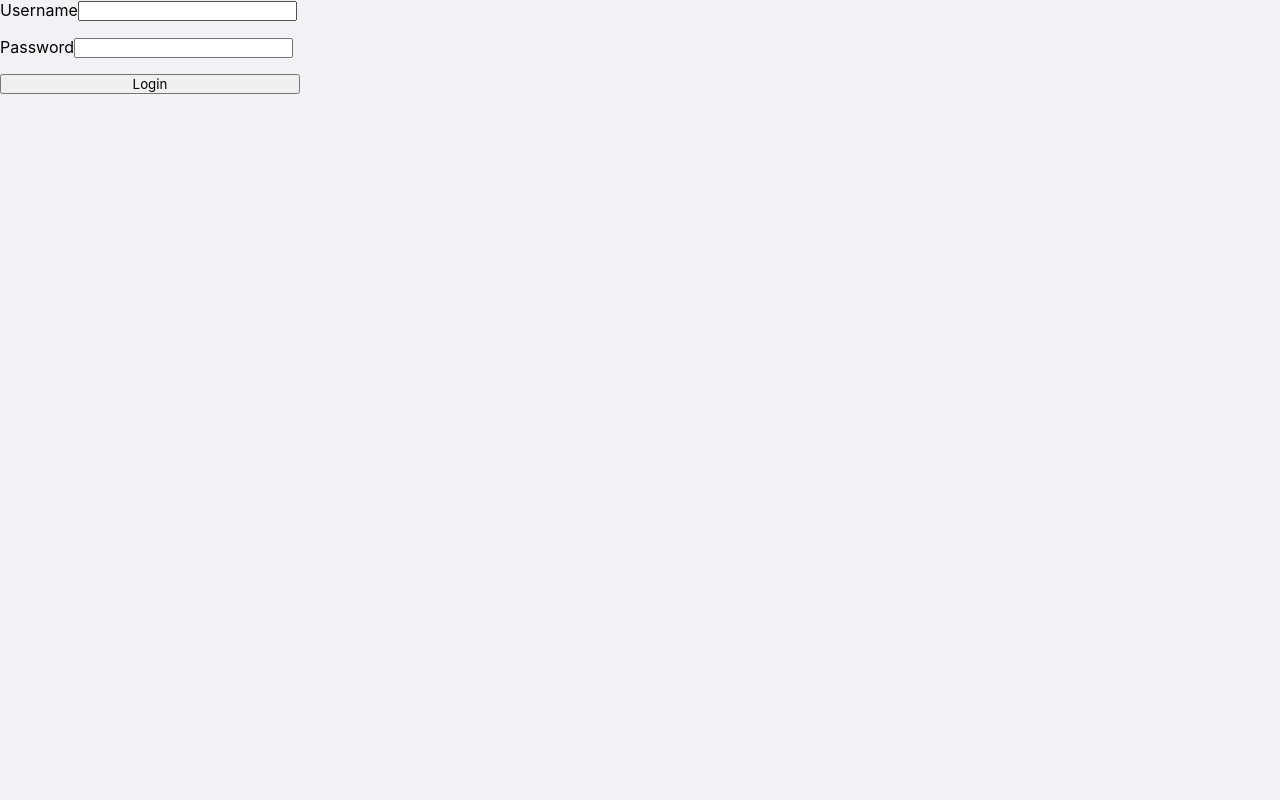
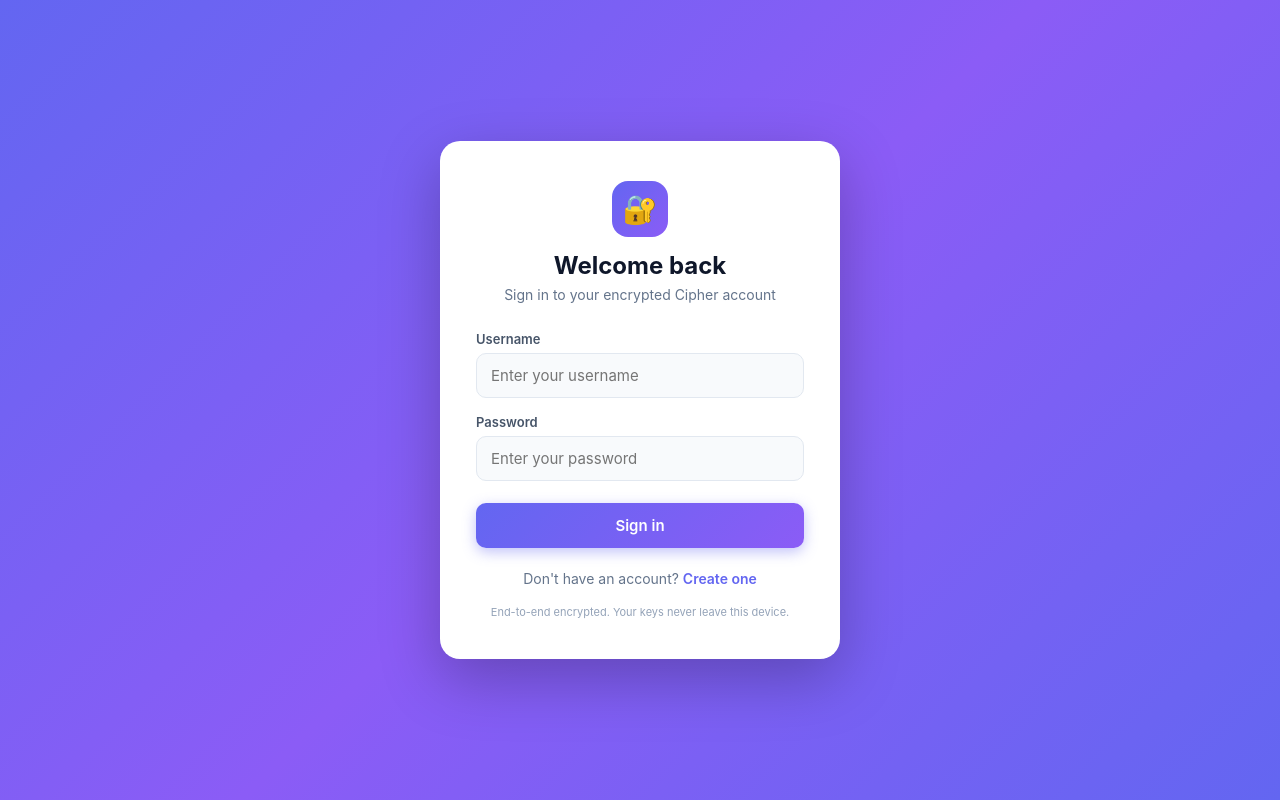
Before and after one commit to 88subarno88/cypher, a React (Vite) app in the folder client/: page /login in a window 1280 px wide. Built offline with nearby package versions, Linux system fonts and the light colour scheme.

Commit message:
added better ui for register and login page

```diff
--- a/client/src/pages/login.tsx
+++ b/client/src/pages/login.tsx
@@ -1,8 +1,6 @@
 import { useState } from "react";
-import { useNavigate } from "react-router-dom";
+import { useNavigate, Link } from "react-router-dom";
 import { useKeyPair } from "../hooks/usekeypair";
-import Button from "../components/ui/button";
-import Input from "../components/ui/input";
 import { login } from "../api/auth"; // calls POST /auth/login
 import { useMyStore } from "../store/authStore";
 
@@ -11,51 +9,39 @@
   const [password, setPassword] = useState<string>("");
   const [isLoading, setIsLoading] = useState<boolean>(false);
   const [error, setError] = useState<string | null>(null);
+  const [focused, setFocused] = useState<string | null>(null);
 
   const navigate = useNavigate();
   const { loadKeyPair } = useKeyPair();
-
   const { setTokens, setUser, logout } = useMyStore();
 
   const handleSubmit = async (e: React.FormEvent) => {
     e.preventDefault();
-
     if (!username || !password) {
       setError("Username and password are required.");
       return;
     }
-
     setIsLoading(true);
     setError(null);
-
     try {
       const authResponse = await login({ username, password });
       console.log("Server login successful");
-
       setTokens(authResponse.accessToken, authResponse.refreshToken);
       setUser(authResponse.user);
 
       const success = await loadKeyPair(password);
-
       if (!success) {
-        // Password matched the server but not the stored key
-        // This can happen if the user registered on a different device
-        // or if IndexedDB was cleared
         setError("Could not restore encryption keys. Try re-registering.");
-        // Undo the token storage — do not leave the user half-logged-in
         logout();
         setIsLoading(false);
         return;
       }
       console.log("Private key restored into cryptoStore");
-
       navigate("/chat");
     } catch (err: any) {
       if (err?.response?.status === 401) {
-        // Server returned 401 — wrong username or password
         setError("Invalid username or password.");
       } else if (err?.response?.status === 429) {
-        // Server returned 429 — too many attempts (rate limiter, Day 9)
         setError("Too many login attempts. Please wait a minute.");
       } else {
         setError("Login failed. Please try again.");
@@ -66,47 +52,193 @@
     }
   };
 
+  const inputStyle = (name: string) => ({
+    width: "100%",
+    padding: "12px 14px",
+    fontSize: "15px",
+    borderRadius: "10px",
+    border: `1.5px solid ${focused === name ? "#6366F1" : "#e2e8f0"}`,
+    outline: "none",
+    background: "#f8fafc",
+    color: "#0f172a",
+    transition: "border-color 0.15s, box-shadow 0.15s",
+    boxShadow: focused === name ? "0 0 0 3px rgba(99,102,241,0.15)" : "none",
+    boxSizing: "border-box" as const,
+  });
+
+  const labelStyle = {
+    display: "block",
+    fontSize: "13px",
+    fontWeight: 600,
+    color: "#475569",
+    marginBottom: "6px",
+  };
+
   return (
-    <form
-      onSubmit={handleSubmit}
+    <div
       style={{
+        minHeight: "100vh",
+        width: "100vw",
         display: "flex",
-        flexDirection: "column",
-        maxWidth: "300px",
-        gap: "1rem",
+        alignItems: "center",
+        justifyContent: "center",
+        background:
+          "linear-gradient(135deg, #6366F1 0%, #8B5CF6 50%, #6366F1 100%)",
+        padding: "20px",
+        boxSizing: "border-box",
       }}
     >
+      <div
+        style={{
+          width: "100%",
+          maxWidth: "400px",
+          background: "#fff",
+          borderRadius: "20px",
+          padding: "40px 36px",
+          boxShadow: "0 20px 60px rgba(0,0,0,0.25)",
+        }}
+      >
+        {/* Brand */}
+        <div style={{ textAlign: "center", marginBottom: "28px" }}>
+          <div
+            style={{
+              width: 56,
+              height: 56,
+              borderRadius: "16px",
+              background: "linear-gradient(135deg, #6366F1, #8B5CF6)",
+              display: "flex",
+              alignItems: "center",
+              justifyContent: "center",
+              margin: "0 auto 14px",
+              fontSize: 28,
+            }}
+          >
+            🔐
+          </div>
+          <h1
+            style={{
+              margin: 0,
+              fontSize: "24px",
+              fontWeight: 700,
+              color: "#0f172a",
+            }}
+          >
+            Welcome back
+          </h1>
+          <p style={{ margin: "6px 0 0", fontSize: "14px", color: "#64748b" }}>
+            Sign in to your encrypted Cipher account
+          </p>
+        </div>
+
         {error && (
-        <div style={{ color: "red", padding: "10px", border: "1px solid red" }}>
-          {error}
+          <div
+            style={{
+              background: "#fef2f2",
+              color: "#991b1b",
+              padding: "11px 14px",
+              borderRadius: "10px",
+              fontSize: "13px",
+              marginBottom: "18px",
+              border: "1px solid #fee2e2",
+            }}
+          >
+            ⚠️ {error}
           </div>
         )}
 
+        <form
+          onSubmit={handleSubmit}
+          style={{ display: "flex", flexDirection: "column", gap: "16px" }}
+        >
           <div>
-        <label htmlFor="username">Username</label>
+            <label htmlFor="username" style={labelStyle}>
+              Username
+            </label>
             <input
               id="username"
               type="text"
               value={username}
               onChange={(e) => setUsername(e.target.value)}
+              onFocus={() => setFocused("username")}
+              onBlur={() => setFocused(null)}
+              placeholder="Enter your username"
               required
+              style={inputStyle("username")}
             />
           </div>
 
           <div>
-        <label htmlFor="password">Password</label>
+            <label htmlFor="password" style={labelStyle}>
+              Password
+            </label>
             <input
               id="password"
               type="password"
               value={password}
               onChange={(e) => setPassword(e.target.value)}
+              onFocus={() => setFocused("password")}
+              onBlur={() => setFocused(null)}
+              placeholder="Enter your password"
               required
+              style={inputStyle("password")}
             />
           </div>
 
-      <button type="submit" disabled={isLoading}>
-        {isLoading ? "Logging in..." : "Login"}
+          <button
+            type="submit"
+            disabled={isLoading}
+            style={{
+              marginTop: "6px",
+              padding: "13px",
+              fontSize: "15px",
+              fontWeight: 600,
+              color: "#fff",
+              border: "none",
+              borderRadius: "10px",
+              cursor: isLoading ? "not-allowed" : "pointer",
+              background: isLoading
+                ? "#a5b4fc"
+                : "linear-gradient(135deg, #6366F1, #8B5CF6)",
+              boxShadow: "0 4px 14px rgba(99,102,241,0.4)",
+              transition: "opacity 0.15s",
+            }}
+          >
+            {isLoading ? "Signing in..." : "Sign in"}
           </button>
         </form>
+
+        <p
+          style={{
+            textAlign: "center",
+            marginTop: "22px",
+            fontSize: "14px",
+            color: "#64748b",
+          }}
+        >
+          Don't have an account?{" "}
+          <Link
+            to="/register"
+            style={{
+              color: "#6366F1",
+              fontWeight: 600,
+              textDecoration: "none",
+            }}
+          >
+            Create one
+          </Link>
+        </p>
+
+        <p
+          style={{
+            textAlign: "center",
+            marginTop: "18px",
+            fontSize: "11px",
+            color: "#94a3b8",
+          }}
+        >
+          End-to-end encrypted. Your keys never leave this device.
+        </p>
+      </div>
+    </div>
   );
 }
--- a/client/src/pages/register.tsx
+++ b/client/src/pages/register.tsx
@@ -1,34 +1,28 @@
 import { useState } from "react";
-import { useNavigate } from "react-router-dom";
+import { useNavigate, Link } from "react-router-dom";
 import { useKeyPair } from "../hooks/usekeypair";
-import Button from "../components/ui/button";
-import Input from "../components/ui/input";
-
-// ── DAY 6 NEW IMPORTS ─────────────────────────────────────
 import { register } from "../api/auth"; // calls POST /auth/register
-import { exportPublicKey } from "../crypto"; // gets Base64 public key string
-import { useCryptoStore } from "../store/cryptoStore"; // reads keyPair from memory
+import { exportPublicKey } from "../crypto";
+import { useCryptoStore } from "../store/cryptoStore";
 
 export default function RegisterForm() {
   const [username, setUsername] = useState<string>("");
   const [password, setPassword] = useState<string>("");
   const [isLoading, setIsLoading] = useState<boolean>(false);
   const [error, setError] = useState<string | null>(null);
+  const [focused, setFocused] = useState<string | null>(null);
 
   const navigate = useNavigate();
   const { saveKeyPair } = useKeyPair();
 
   const handleSubmit = async (e: React.FormEvent) => {
     e.preventDefault();
-
     if (!username || !password) {
       setError("Username and password are required.");
       return;
     }
-
     setIsLoading(true);
     setError(null);
-
     try {
       await saveKeyPair(password);
       console.log("Key pair generated and saved to IndexedDB");
@@ -37,17 +31,14 @@
       if (!keyPair) throw new Error("Key pair not found after generation");
 
       const publicKeyB64 = await exportPublicKey(keyPair.publicKey);
-
       await register({ username, password, publicKeyB64 });
       console.log("Registered on server successfully");
 
       navigate("/login");
     } catch (err: any) {
       if (err?.response?.status === 409) {
-        // Server returned 409 Conflict — username already taken
         setError("Username already taken. Please choose another.");
       } else if (err?.response?.status === 400) {
-        // Server returned 400 — validation failed (e.g. password too short)
         setError(
           "Invalid input. Username must be 3+ chars, password 8+ chars.",
         );
@@ -60,47 +51,193 @@
     }
   };
 
+  const inputStyle = (name: string) => ({
+    width: "100%",
+    padding: "12px 14px",
+    fontSize: "15px",
+    borderRadius: "10px",
+    border: `1.5px solid ${focused === name ? "#6366F1" : "#e2e8f0"}`,
+    outline: "none",
+    background: "#f8fafc",
+    color: "#0f172a",
+    transition: "border-color 0.15s, box-shadow 0.15s",
+    boxShadow: focused === name ? "0 0 0 3px rgba(99,102,241,0.15)" : "none",
+    boxSizing: "border-box" as const,
+  });
+
+  const labelStyle = {
+    display: "block",
+    fontSize: "13px",
+    fontWeight: 600,
+    color: "#475569",
+    marginBottom: "6px",
+  };
+
   return (
-    <form
-      onSubmit={handleSubmit}
+    <div
       style={{
+        minHeight: "100vh",
+        width: "100vw",
         display: "flex",
-        flexDirection: "column",
-        maxWidth: "300px",
-        gap: "1rem",
+        alignItems: "center",
+        justifyContent: "center",
+        background:
+          "linear-gradient(135deg, #8B5CF6 0%, #6366F1 50%, #8B5CF6 100%)",
+        padding: "20px",
+        boxSizing: "border-box",
       }}
     >
+      <div
+        style={{
+          width: "100%",
+          maxWidth: "400px",
+          background: "#fff",
+          borderRadius: "20px",
+          padding: "40px 36px",
+          boxShadow: "0 20px 60px rgba(0,0,0,0.25)",
+        }}
+      >
+        <div style={{ textAlign: "center", marginBottom: "28px" }}>
+          <div
+            style={{
+              width: 56,
+              height: 56,
+              borderRadius: "16px",
+              background: "linear-gradient(135deg, #8B5CF6, #6366F1)",
+              display: "flex",
+              alignItems: "center",
+              justifyContent: "center",
+              margin: "0 auto 14px",
+              fontSize: 28,
+            }}
+          >
+            🔐
+          </div>
+          <h1
+            style={{
+              margin: 0,
+              fontSize: "24px",
+              fontWeight: 700,
+              color: "#0f172a",
+            }}
+          >
+            Create your account
+          </h1>
+          <p style={{ margin: "6px 0 0", fontSize: "14px", color: "#64748b" }}>
+            Join Cipher — private, end-to-end encrypted messaging
+          </p>
+        </div>
+
         {error && (
-        <div style={{ color: "red", padding: "10px", border: "1px solid red" }}>
-          {error}
+          <div
+            style={{
+              background: "#fef2f2",
+              color: "#991b1b",
+              padding: "11px 14px",
+              borderRadius: "10px",
+              fontSize: "13px",
+              marginBottom: "18px",
+              border: "1px solid #fee2e2",
+            }}
+          >
+            ⚠️ {error}
           </div>
         )}
 
+        <form
+          onSubmit={handleSubmit}
+          style={{ display: "flex", flexDirection: "column", gap: "16px" }}
+        >
           <div>
-        <label htmlFor="username">Username</label>
+            <label htmlFor="username" style={labelStyle}>
+              Username
+            </label>
             <input
               id="username"
               type="text"
               value={username}
               onChange={(e) => setUsername(e.target.value)}
+              onFocus={() => setFocused("username")}
+              onBlur={() => setFocused(null)}
+              placeholder="Choose a username (3+ characters)"
               required
+              style={inputStyle("username")}
             />
           </div>
 
           <div>
-        <label htmlFor="password">Password</label>
+            <label htmlFor="password" style={labelStyle}>
+              Password
+            </label>
             <input
               id="password"
               type="password"
               value={password}
               onChange={(e) => setPassword(e.target.value)}
+              onFocus={() => setFocused("password")}
+              onBlur={() => setFocused(null)}
+              placeholder="Create a password (8+ characters)"
               required
+              style={inputStyle("password")}
             />
           </div>
 
-      <button type="submit" disabled={isLoading}>
-        {isLoading ? "Registering..." : "Register"}
+          <button
+            type="submit"
+            disabled={isLoading}
+            style={{
+              marginTop: "6px",
+              padding: "13px",
+              fontSize: "15px",
+              fontWeight: 600,
+              color: "#fff",
+              border: "none",
+              borderRadius: "10px",
+              cursor: isLoading ? "not-allowed" : "pointer",
+              background: isLoading
+                ? "#c4b5fd"
+                : "linear-gradient(135deg, #8B5CF6, #6366F1)",
+              boxShadow: "0 4px 14px rgba(139,92,246,0.4)",
+              transition: "opacity 0.15s",
+            }}
+          >
+            {isLoading ? "Creating account..." : "Create account"}
           </button>
         </form>
+
+        <p
+          style={{
+            textAlign: "center",
+            marginTop: "22px",
+            fontSize: "14px",
+            color: "#64748b",
+          }}
+        >
+          Already have an account?{" "}
+          <Link
+            to="/login"
+            style={{
+              color: "#6366F1",
+              fontWeight: 600,
+              textDecoration: "none",
+            }}
+          >
+            Sign in
+          </Link>
+        </p>
+
+        <p
+          style={{
+            textAlign: "center",
+            marginTop: "18px",
+            fontSize: "11px",
+            color: "#94a3b8",
+          }}
+        >
+           Your encryption keys are generated locally and never sent to the
+          server.
+        </p>
+      </div>
+    </div>
   );
 }
```
Also changed, not shown: 1 other file (tests, documents, lock files or other folders). Lines whose indentation alone changed are shown as unchanged.
